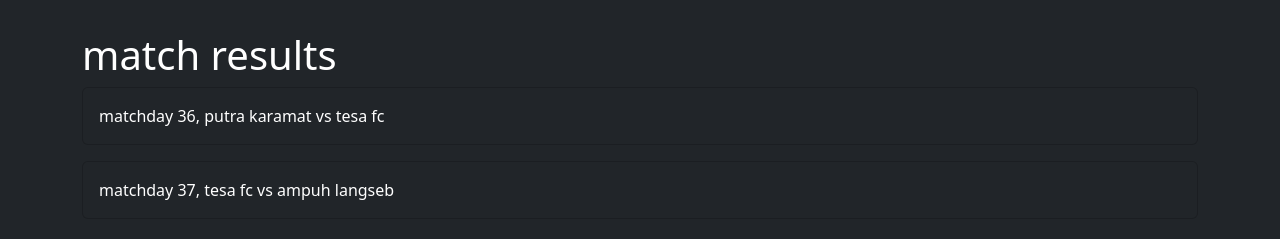
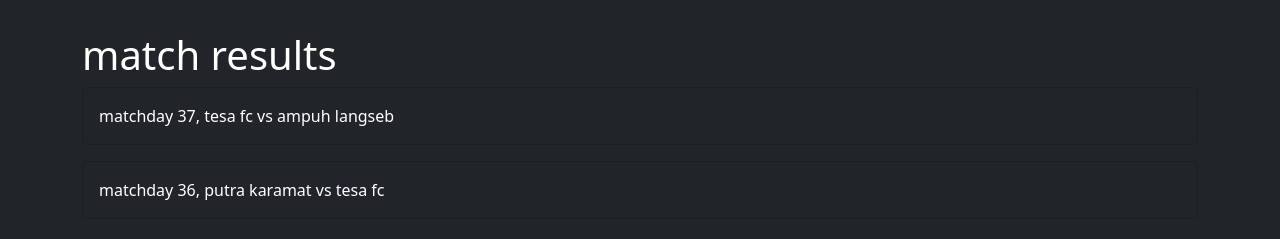
Before and after one commit to tesafc/tesafc.github.io, a Jekyll site: the page built from matches.html, in a window 1280 px wide. Shown: the part 314-553 px from the top of the page. Built offline with Jekyll 4.4.1, drawn with Linux system fonts in a browser that asks for light colours.

Commit message:
Update matches.html

```diff
--- a/matches.html
+++ b/matches.html
@@ -23,7 +23,7 @@ title: matches
     {% assign results = site.matches | where: "status", "match result" %}
     <h1 class="mt-5">match results</h1>
     <div class="row row-cols-1 g-3">
-      {% for match in results %}
+      {% for match in results reversed %}
       <div class="col">
         <div class="card text-bg-dark">
           <div class="card-body">
```
